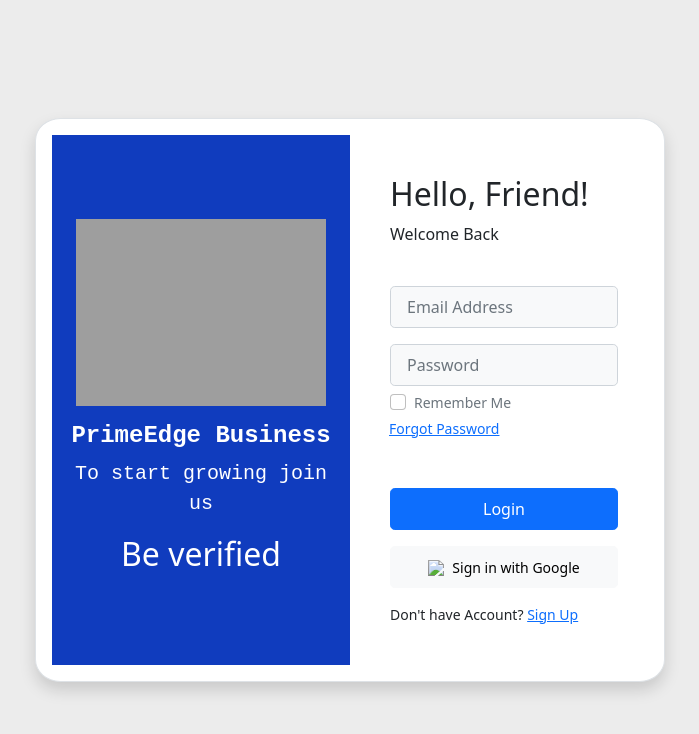
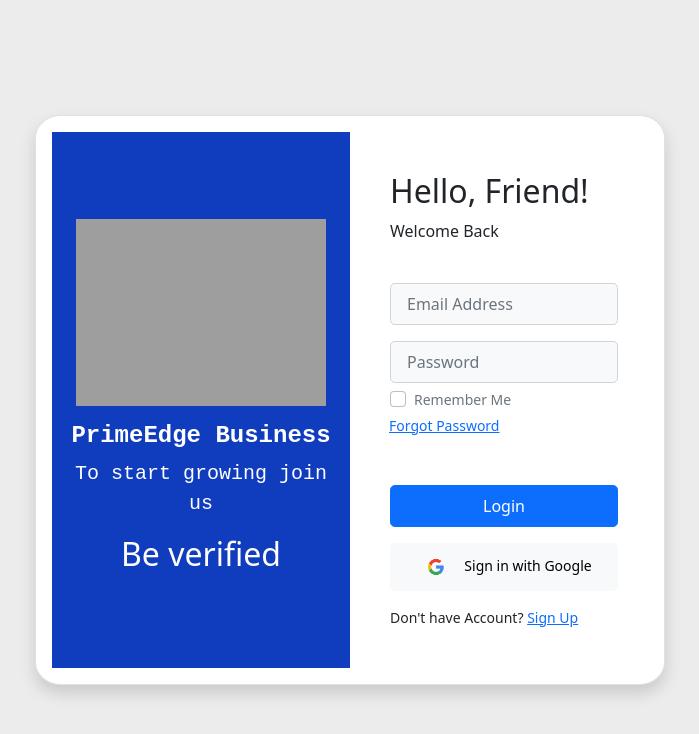
Before and after one commit to ArslanAhmadAwan/TeamTrove.com, a plain HTML site: page SignIn.html in a window 1280 px wide. Shown: the whole page, without its empty margins (290-989 px from the left). Drawn offline with nearby package versions, Linux system fonts and the light colour scheme; the site is published under a folder, as on GitHub Pages, so addresses that start at the root find nothing.

Commit message:
Update SignIn.html

```diff
--- a/SignIn.html
+++ b/SignIn.html
@@ -57,7 +57,7 @@
                         <button class="btn btn-lg btn-primary w-100 fs-6"> Login</button>
                     </div>
                     <div class="input-group mb-3">
-                        <button class="btn btn-lg btn-light w-100 fs-6"><img src="/Google icon.png" style="width: 40px;" class="me-2"><small>Sign in with Google</small></button>
+                        <button class="btn btn-lg btn-light w-100 fs-6"><img src="Google icon.png" style="width: 40px;" class="me-2"><small>Sign in with Google</small></button>
                     </div>
                     <div class="row">
                         <small>Don't have Account? <a href="#">Sign Up</a></small>
```
